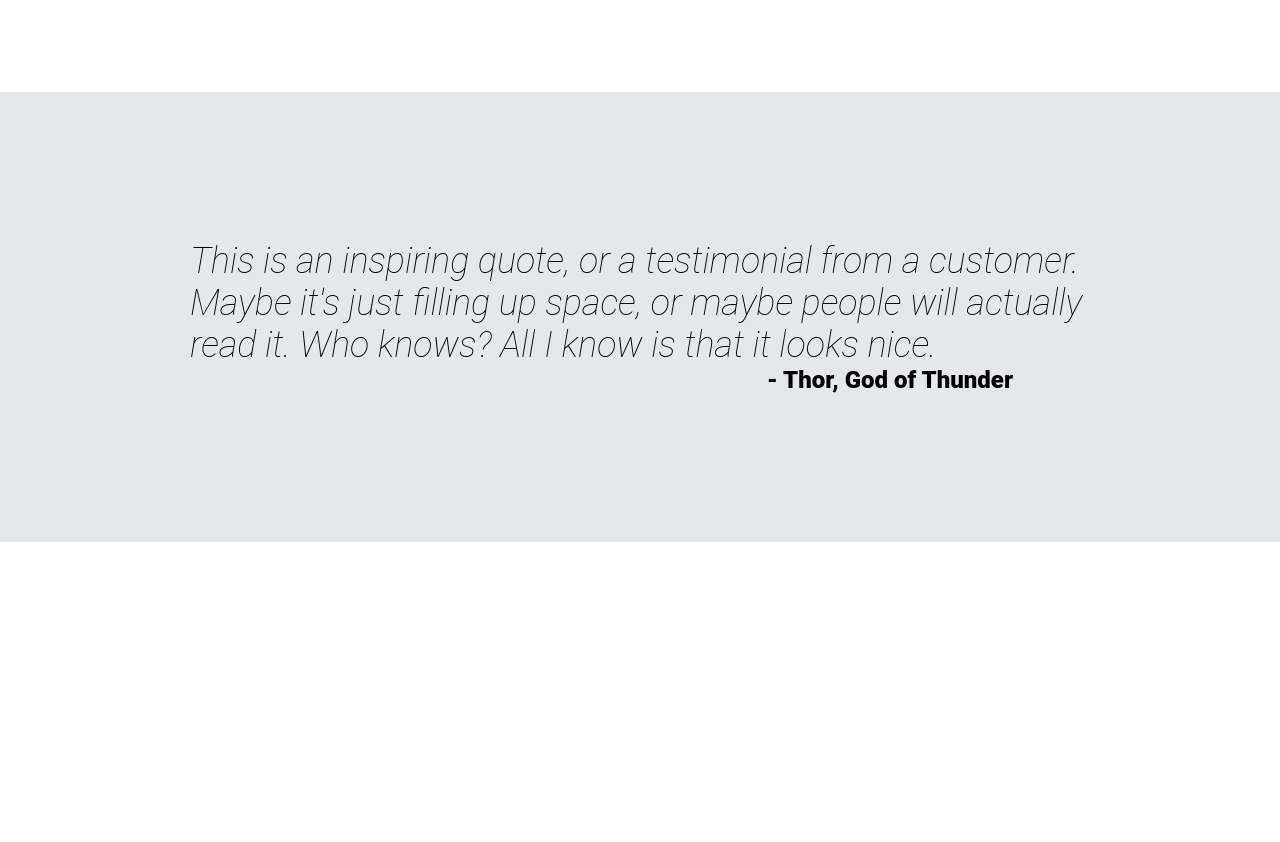
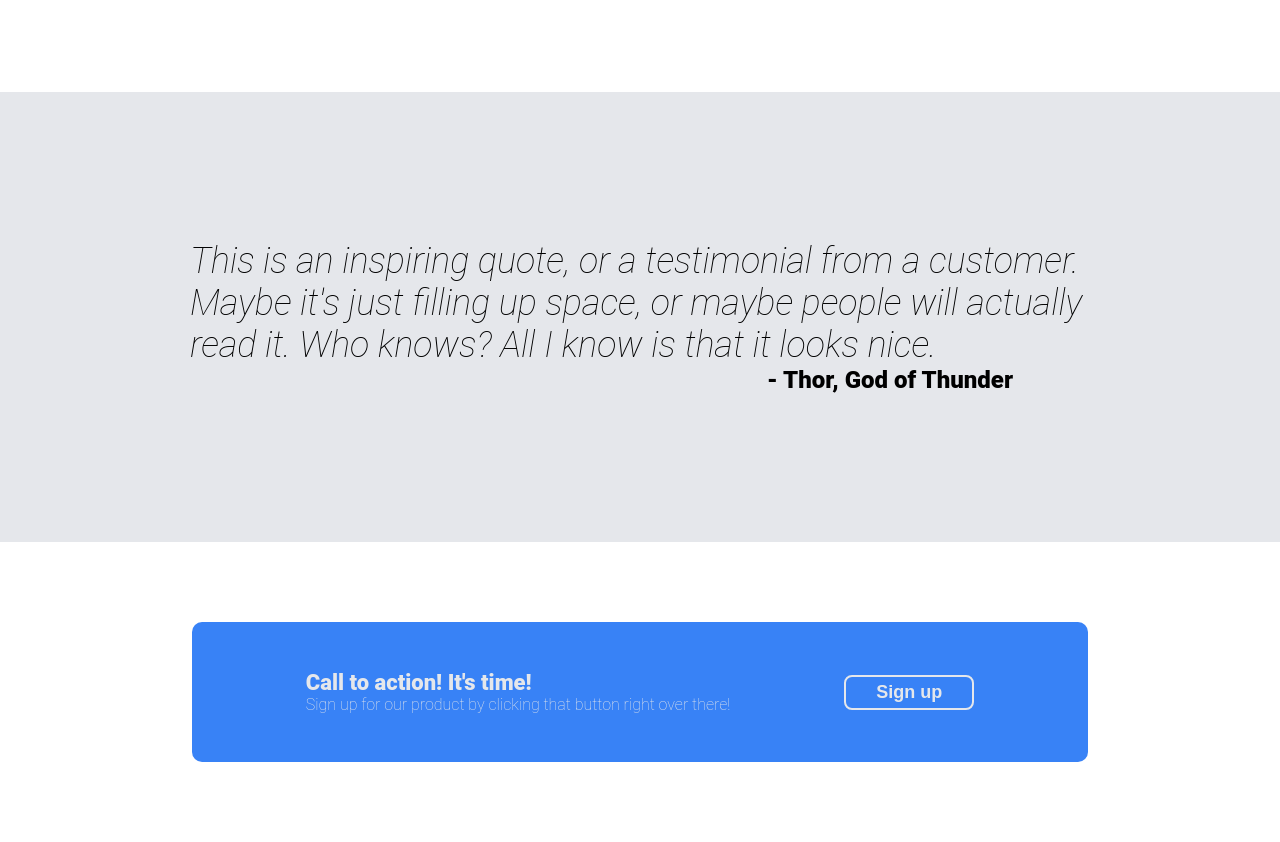
Before and after one commit to Mon711/odin-website-1, a plain HTML site: page index.html in a window 1280 px wide. Shown: the part 946-1788 px from the top of the page. Before the commit the page ends 1488 px from the top, so only its background shows below. Drawn offline with Linux system fonts and the light colour scheme.

Commit message:
Add and style cta section

```diff
--- a/index.html
+++ b/index.html
@@ -87,14 +87,30 @@
     </div>
 
     <!-- Quote -->
-     <div class="quote">
+    <div class="quote">
         <div class="quote-text">
             This is an inspiring quote, or a testimonial from a customer. Maybe it's just filling up space, or maybe people will actually read it. Who knows? All I know is that it looks nice.
         </div>
         <div class="quote-source">
             - Thor, God of Thunder
         </div>
-     </div>
+    </div>
+
+    <!-- Call to Action -->
+
+    <div class="cta-section">
+        <div class="cta-box">
+            <div class="cta-content">
+                <div class="cta-header">Call to action! It's time!</div>
+                <div class="cta-text">
+                    Sign up for our product by clicking that button right over there!
+                </div>
+            </div>
+            <button class="cta-button">Sign up</button>
+        </div>
+    </div>
+
+
 
 </body>
 </html>
--- a/style.css
+++ b/style.css
@@ -145,3 +145,42 @@ body {
     font-weight: 900;
     font-size: 24px;
 }
+
+
+/* ------------ Call to Action ------------ */
+.cta-section {
+    display: flex;
+    height: 300px;
+    justify-content: center;
+    align-items: center;
+}
+
+.cta-box {
+    display: flex;
+    justify-content: space-evenly;
+    align-items: center;
+    color: #e5e7eb;
+    height: 140px;
+    width: 70%;
+    background-color: #3882f6;
+    border-radius: 10px;
+}
+
+.cta-header {
+    font-weight: 900;
+    font-size: 22px;
+}
+
+.cta-text {
+    font-weight: lighter;
+}
+
+.cta-button {
+    font-size: 18px;
+    font-weight: 900;
+    color: #e5e7eb;
+    background-color: #3882f6;
+    border: 2px solid #e5e7eb;
+    border-radius: 8px;
+    padding: 5px 30px;
+}
```
